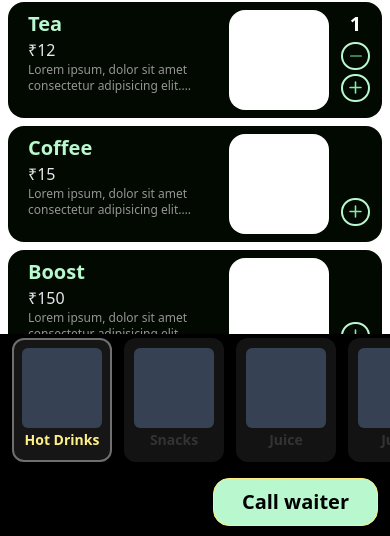
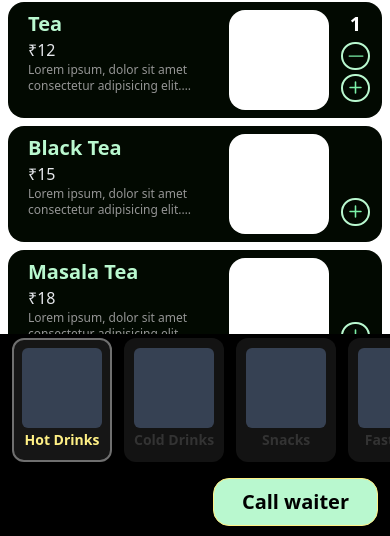
Before and after one commit to me-junaid/openmenu, a React (Vite) app: page / in a window 390 px wide. Both pictures are taken after a click on the element 355 px from the left and 393 px from the top of the page. Shown: the part 306-842 px from the top of the page. Built offline with nearby package versions, Linux system fonts and the light colour scheme.

Commit message:
Button animation

```diff
--- a/src/components/Header.jsx
+++ b/src/components/Header.jsx
@@ -2,7 +2,7 @@ import React from 'react'
 
 export const Header = () => {
   return (
-    <header className='px-4 py-2 fixed top-0 bg-black right-0 left-0 h-[50px] flex justify-between items-center'>
+    <header className='px-4 py-2 z-10 fixed top-0 bg-black right-0 left-0 h-[50px] flex justify-between items-center'>
       <h1 className='text-2xl font-bold'><span className='text-green-300'>Open</span>menu</h1>
       <div className="">
         <svg xmlns="http://www.w3.org/2000/svg" width="22" height="22" fill="currentColor" className="bi bi-shop-window" viewBox="0 0 16 16">
--- a/src/components/HomePage/ItemFeed.jsx
+++ b/src/components/HomePage/ItemFeed.jsx
@@ -19,7 +19,7 @@ export const ItemFeed = () => {
             <div className="grow">
               <p className='text-xl font-semibold text-green-200'>{item.name}</p>
               <p className='text-gray-200'>₹{item.price}</p>
-              <p className='line-clamp-2 text-xs hover:line-clamp-none text-[#959595]'>Lorem ipsum, dolor sit amet consectetur adipisicing elit. Consequuntur, quidem aperiam. Aliquam, consequatur illum. Doloribus ad deleniti velit voluptatibus incidunt similique repudiandae error sed ipsam enim! Provident aliquid placeat totam in. Sunt dolorem, incidunt minima aliquid, voluptatibus sapiente maiores quae fugit eius voluptate fuga molestiae? Ex saepe, nihil mollitia veniam sed quo quis quidem quasi nam, aliquid laboriosam. Ea cumque consequatur error est. Sint dolorem quas expedita excepturi beatae est, laudantium dolores aliquid repellat dolore pariatur possimus autem amet reprehenderit soluta cumque esse natus. Libero et inventore consequatur quam obcaecati ratione dolor nisi est ipsum ut? At amet numquam consequatur?</p>
+              <p className='line-clamp-2 text-xs text-[#959595]'>Lorem ipsum, dolor sit amet consectetur adipisicing elit. Consequuntur, quidem aperiam. Aliquam, consequatur illum. Doloribus ad deleniti velit voluptatibus incidunt similique repudiandae error sed ipsam enim! Provident aliquid placeat totam in. Sunt dolorem, incidunt minima aliquid, voluptatibus sapiente maiores quae fugit eius voluptate fuga molestiae? Ex saepe, nihil mollitia veniam sed quo quis quidem quasi nam, aliquid laboriosam. Ea cumque consequatur error est. Sint dolorem quas expedita excepturi beatae est, laudantium dolores aliquid repellat dolore pariatur possimus autem amet reprehenderit soluta cumque esse natus. Libero et inventore consequatur quam obcaecati ratione dolor nisi est ipsum ut? At amet numquam consequatur?</p>
             </div>
             <div className="w-25 h-25 bg-white rounded-2xl shrink-0"></div>
             <div className="flex flex-col gap-1">
@@ -34,12 +34,13 @@ export const ItemFeed = () => {
     border-2 border-green-200
     flex justify-center items-center
     text-green-300 cursor-pointer
-    transition-all duration-200
+    transition-all duration-100
     ${item.selectionCount > 0
                     ? "opacity-100 scale-100"
                     : "opacity-0 scale-75 pointer-events-none"}
-    hover:bg-green-200/10
+    md:hover:bg-green-200/10
     active:scale-90
+    active:bg-green-200/20
   `}
                 onClick={() => {
                   updateSelectionCount(
@@ -49,7 +50,7 @@ export const ItemFeed = () => {
                   );
                 }}
               >
-                <Minus height={25} width={25} />
+                <Minus height={20} width={20} />
               </div>
 
               <div
@@ -65,10 +66,10 @@ export const ItemFeed = () => {
     border-2 border-green-200
     flex justify-center items-center
     text-green-300 cursor-pointer
-    transition-all duration-150
+    transition-all duration-100
     active:scale-90
     active:bg-green-200/20
-    hover:bg-green-200/10
+    md:hover:bg-green-200/10
   "
               >
                 <Plus height={25} width={25} />
--- a/src/components/Icons/Minus.jsx
+++ b/src/components/Icons/Minus.jsx
@@ -1,7 +1,7 @@
 
-export const Minus = () => {
+export const Minus = ({height = 20, width = 18}) => {
   return (
-    <svg xmlns="http://www.w3.org/2000/svg" width="16" height="16" fill="currentColor" className="bi bi-dash-lg" viewBox="0 0 16 16">
+    <svg xmlns="http://www.w3.org/2000/svg" width={width} height={height} fill="currentColor" className="bi bi-dash-lg" viewBox="0 0 16 16">
       <path fillRule="evenodd" d="M2 8a.5.5 0 0 1 .5-.5h11a.5.5 0 0 1 0 1h-11A.5.5 0 0 1 2 8" />
     </svg>
   )
--- a/src/contexts/ItemsContext.jsx
+++ b/src/contexts/ItemsContext.jsx
@@ -4,179 +4,123 @@ export const ItemsContext = createContext();
 
 export const ItemsProvider = ({ children }) => {
 
-  const initailData = {
+  const initialData = {
     categories: [
       {
         id: 1,
         name: "Hot Drinks",
         items: [
-          {
-            name: "Tea",
-            price: 12,
-            img: "Image need to be added",
-            selectionCount: 0
-          },
-          {
-            name: "Coffee",
-            price: 15,
-            img: "Image need to be added",
-            selectionCount: 0
-          },
-          {
-            name: "Boost",
-            price: 150,
-            img: "Image need to be added",
-            selectionCount: 0
-          },
-          {
-            name: "Tea",
-            price: 12,
-            img: "Image need to be added",
-            selectionCount: 0
-          },
-          {
-            name: "Coffee",
-            price: 15,
-            img: "Image need to be added",
-            selectionCount: 0
-          },
-          {
-            name: "Boost",
-            price: 150,
-            img: "Image need to be added",
-            selectionCount: 0
-          },
-        ]
+          { name: "Tea", price: 12, img: "", selectionCount: 0 },
+          { name: "Black Tea", price: 15, img: "", selectionCount: 0 },
+          { name: "Masala Tea", price: 18, img: "", selectionCount: 0 },
+          { name: "Coffee", price: 15, img: "", selectionCount: 0 },
+          { name: "Filter Coffee", price: 20, img: "", selectionCount: 0 },
+          { name: "Boost", price: 150, img: "", selectionCount: 0 },
+          { name: "Horlicks", price: 140, img: "", selectionCount: 0 },
+          { name: "Hot Chocolate", price: 120, img: "", selectionCount: 0 },
+        ],
       },
+
       {
         id: 2,
+        name: "Cold Drinks",
+        items: [
+          { name: "Cold Coffee", price: 80, img: "", selectionCount: 0 },
+          { name: "Iced Tea", price: 70, img: "", selectionCount: 0 },
+          { name: "Lemon Soda", price: 60, img: "", selectionCount: 0 },
+          { name: "Mint Lime", price: 65, img: "", selectionCount: 0 },
+          { name: "Chocolate Milkshake", price: 120, img: "", selectionCount: 0 },
+          { name: "Vanilla Milkshake", price: 110, img: "", selectionCount: 0 },
+        ],
+      },
+
+      {
+        id: 3,
         name: "Snacks",
         items: [
-          {
-            name: "Payampori",
-            price: 10,
-            img: "Image need to be added",
-            selectionCount: 0
-          },
-          {
-            name: "Elanji",
-            price: 15,
-            img: "Image need to be added",
-            selectionCount: 0
-          },
-          {
-            name: "Cutlet",
-            price: 15,
-            img: "Image need to be added",
-            selectionCount: 0
-          },
-          {
-            name: "Chicken Roll",
-            price: 20,
-            img: "Image need to be added",
-            selectionCount: 0
-          },
-        ]
+          { name: "Payampori", price: 10, img: "", selectionCount: 0 },
+          { name: "Elanji", price: 15, img: "", selectionCount: 0 },
+          { name: "Cutlet", price: 15, img: "", selectionCount: 0 },
+          { name: "Veg Roll", price: 20, img: "", selectionCount: 0 },
+          { name: "Chicken Roll", price: 25, img: "", selectionCount: 0 },
+          { name: "Samosa", price: 12, img: "", selectionCount: 0 },
+          { name: "Pazham Pori", price: 12, img: "", selectionCount: 0 },
+          { name: "Bread Pakoda", price: 18, img: "", selectionCount: 0 },
+        ],
       },
-      {
-        id: 3,
-        name: "Juice",
-        items: [
-          {
-            name: "Musambi Juice",
-            price: 200,
-            img: "Image need to be added",
-            selectionCount: 0
-          },
-          {
-            name: "Lime Juice",
-            price: 200,
-            img: "Image need to be added",
-            selectionCount: 0
-          },
-          {
-            name: "Orange Juice",
-            price: 300,
-            img: "Image need to be added",
-            selectionCount: 0
-          },
-          {
-            name: "Anar Juice",
-            price: 150,
-            img: "Image need to be added",
-            selectionCount: 0
-          },
 
-        ]
-      },
       {
         id: 4,
-        name: "Juice",
+        name: "Fast Food",
         items: [
-          {
-            name: "Musambi Juice",
-            price: 200,
-            img: "Image need to be added",
-            selectionCount: 0
-          },
-          {
-            name: "Lime Juice",
-            price: 200,
-            img: "Image need to be added",
-            selectionCount: 0
-          },
-          {
-            name: "Orange Juice",
-            price: 300,
-            img: "Image need to be added",
-            selectionCount: 0
-          },
-          {
-            name: "Anar Juice",
-            price: 150,
-            img: "Image need to be added",
-            selectionCount: 0
-          },
+          { name: "Veg Sandwich", price: 40, img: "", selectionCount: 0 },
+          { name: "Egg Sandwich", price: 50, img: "", selectionCount: 0 },
+          { name: "Chicken Sandwich", price: 70, img: "", selectionCount: 0 },
+          { name: "Veg Burger", price: 60, img: "", selectionCount: 0 },
+          { name: "Chicken Burger", price: 90, img: "", selectionCount: 0 },
+          { name: "French Fries", price: 70, img: "", selectionCount: 0 },
+          { name: "Cheese Fries", price: 90, img: "", selectionCount: 0 },
+        ],
+      },
 
-        ]
-      },
       {
         id: 5,
-        name: "Juice",
+        name: "Juices",
         items: [
-          {
-            name: "Musambi Juice",
-            price: 200,
-            img: "Image need to be added",
-            selectionCount: 0
-          },
-          {
-            name: "Lime Juice",
-            price: 200,
-            img: "Image need to be added",
-            selectionCount: 0
-          },
-          {
-            name: "Orange Juice",
-            price: 300,
-            img: "Image need to be added",
-            selectionCount: 0
-          },
-          {
-            name: "Anar Juice",
-            price: 150,
-            img: "Image need to be added",
-            selectionCount: 0
-          },
+          { name: "Musambi Juice", price: 200, img: "", selectionCount: 0 },
+          { name: "Lime Juice", price: 60, img: "", selectionCount: 0 },
+          { name: "Orange Juice", price: 90, img: "", selectionCount: 0 },
+          { name: "Anar Juice", price: 150, img: "", selectionCount: 0 },
+          { name: "Watermelon Juice", price: 80, img: "", selectionCount: 0 },
+          { name: "Pineapple Juice", price: 90, img: "", selectionCount: 0 },
+          { name: "Grape Juice", price: 100, img: "", selectionCount: 0 },
+        ],
+      },
 
-        ]
+      {
+        id: 6,
+        name: "Desserts",
+        items: [
+          { name: "Gulab Jamun", price: 40, img: "", selectionCount: 0 },
+          { name: "Ice Cream Vanilla", price: 60, img: "", selectionCount: 0 },
+          { name: "Ice Cream Chocolate", price: 70, img: "", selectionCount: 0 },
+          { name: "Brownie", price: 90, img: "", selectionCount: 0 },
+          { name: "Brownie with Ice Cream", price: 120, img: "", selectionCount: 0 },
+          { name: "Fruit Salad", price: 80, img: "", selectionCount: 0 },
+        ],
       },
-    ]
-  }
+
+      {
+        id: 7,
+        name: "Breakfast",
+        items: [
+          { name: "Idli (2 pcs)", price: 30, img: "", selectionCount: 0 },
+          { name: "Dosa", price: 40, img: "", selectionCount: 0 },
+          { name: "Masala Dosa", price: 60, img: "", selectionCount: 0 },
+          { name: "Poori Masala", price: 50, img: "", selectionCount: 0 },
+          { name: "Upma", price: 35, img: "", selectionCount: 0 },
+          { name: "Vada (2 pcs)", price: 30, img: "", selectionCount: 0 },
+        ],
+      },
+
+      {
+        id: 8,
+        name: "Meals & Rice",
+        items: [
+          { name: "Veg Meals", price: 90, img: "", selectionCount: 0 },
+          { name: "Chicken Meals", price: 140, img: "", selectionCount: 0 },
+          { name: "Fried Rice Veg", price: 120, img: "", selectionCount: 0 },
+          { name: "Fried Rice Chicken", price: 150, img: "", selectionCount: 0 },
+          { name: "Ghee Rice", price: 110, img: "", selectionCount: 0 },
+        ],
+      },
+    ],
+  };
+
 
   const [selectedCategory, setSelectedCategory] = useState(0)
 
-  const [user, setUser] = useState(initailData);
+  const [user, setUser] = useState(initialData);
 
   const updateSelectionCount = (categoryId, itemName, type = "increment") => {
     setUser(prev => ({
```
